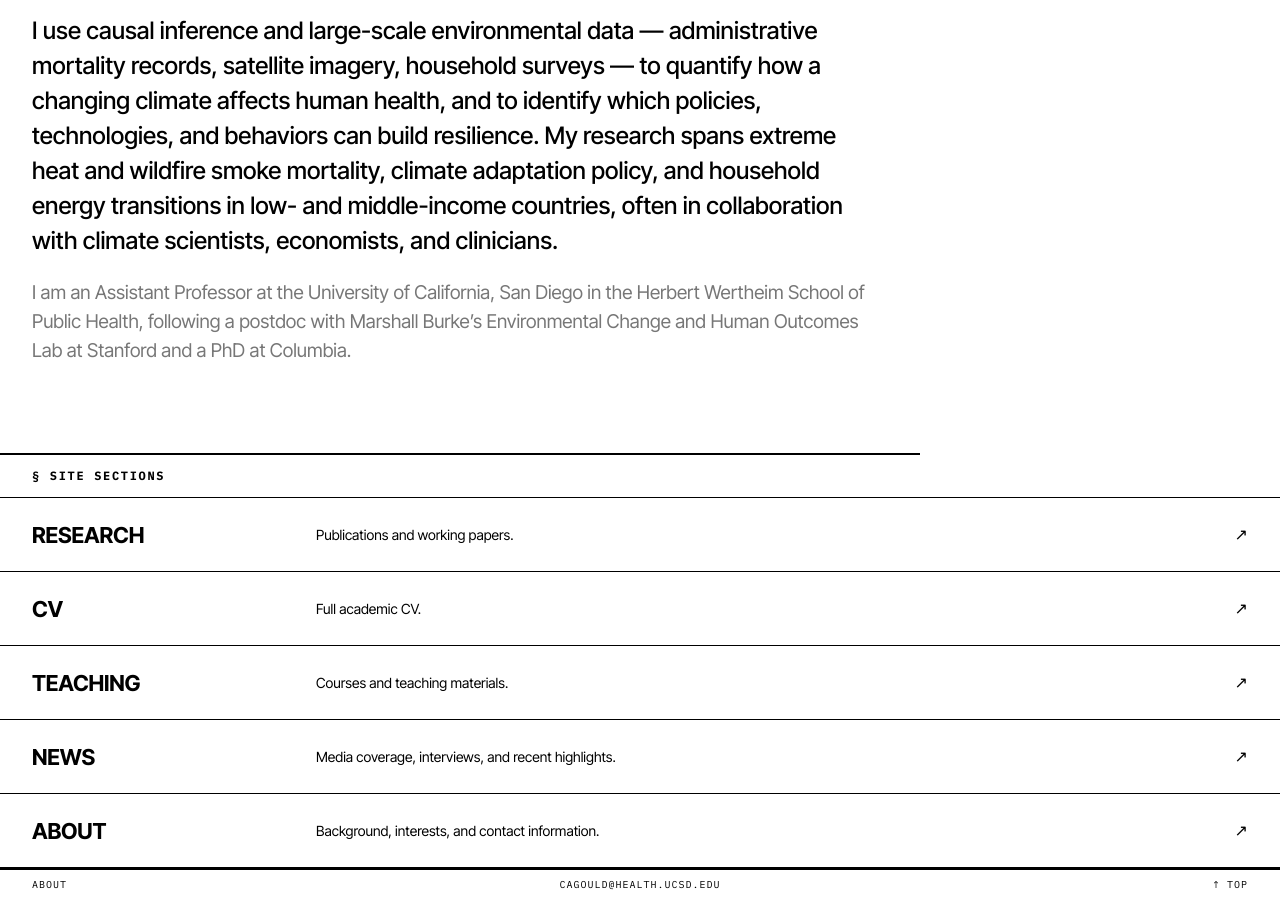
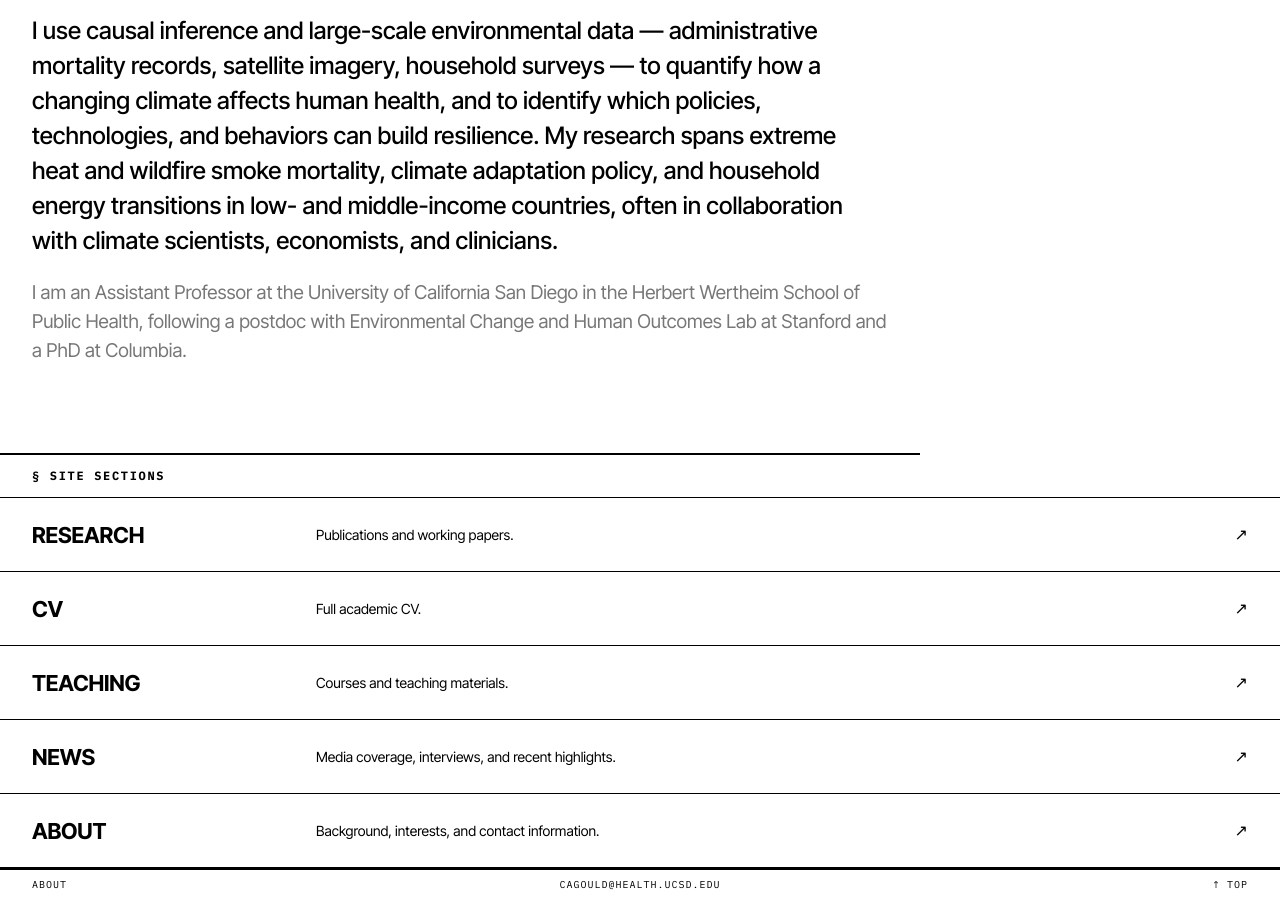
Before and after one commit to gouldc/gouldc.github.io, a Jekyll site: the page built from _pages/about.md, in a window 1280 px wide and 900 px high, scrolled down 607 px. Built offline with Jekyll 4.4.1, drawn with Linux system fonts in a browser that asks for light colours.

Commit message:
Tweak 404 page copy and homepage bio wording

```diff
--- a/_pages/about.md
+++ b/_pages/about.md
@@ -10,4 +10,4 @@ redirect_from:
 
 I use causal inference and large-scale environmental data &mdash; administrative mortality records, satellite imagery, household surveys &mdash; to quantify how a changing climate affects human health, and to identify which policies, technologies, and behaviors can build resilience. My research spans extreme heat and wildfire smoke mortality, climate adaptation policy, and household energy transitions in low- and middle-income countries, often in collaboration with climate scientists, economists, and clinicians.
 
-I am an Assistant Professor at the University of California, San Diego in the Herbert Wertheim School of Public Health, following a postdoc with Marshall Burke's Environmental Change and Human Outcomes Lab at Stanford and a PhD at Columbia.
+I am an Assistant Professor at the University of California San Diego in the Herbert Wertheim School of Public Health, following a postdoc with Environmental Change and Human Outcomes Lab at Stanford and a PhD at Columbia.
```
Also changed, not shown: _pages/404.md (+1 -1 lines).
